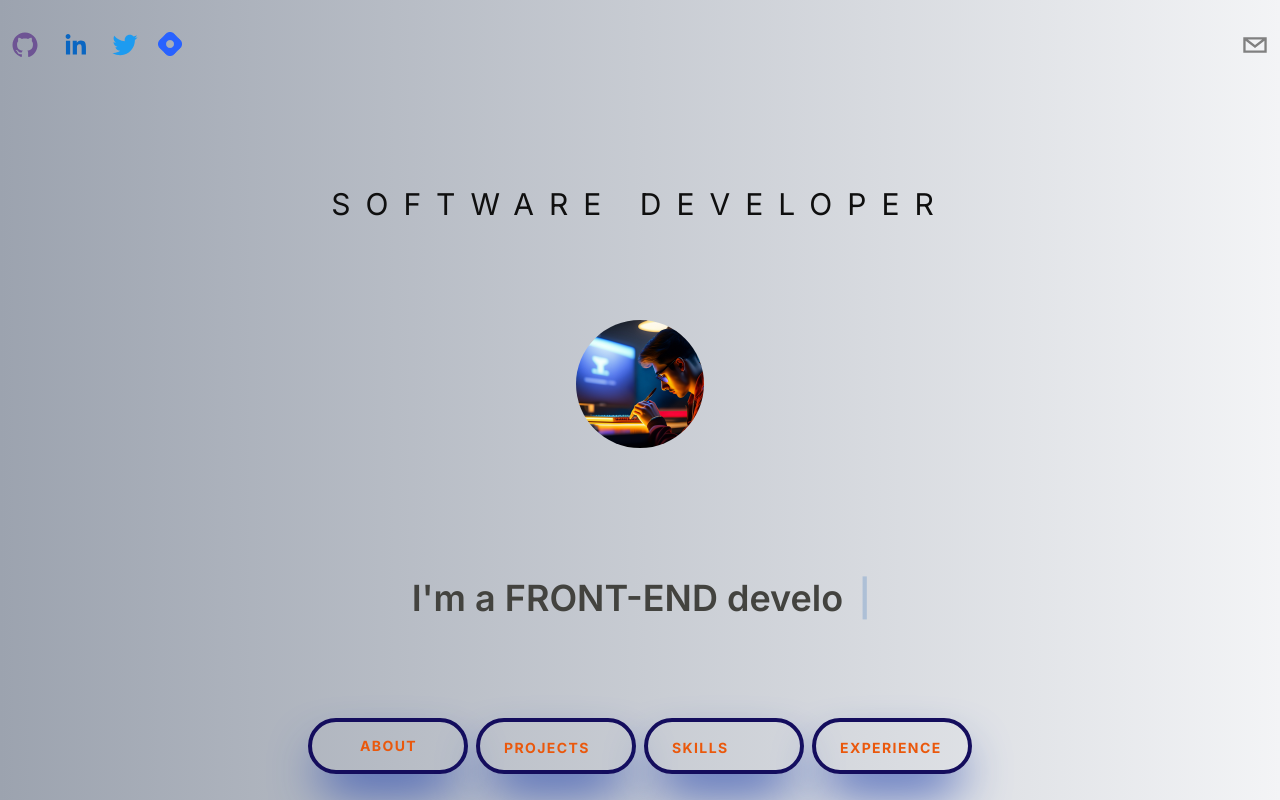
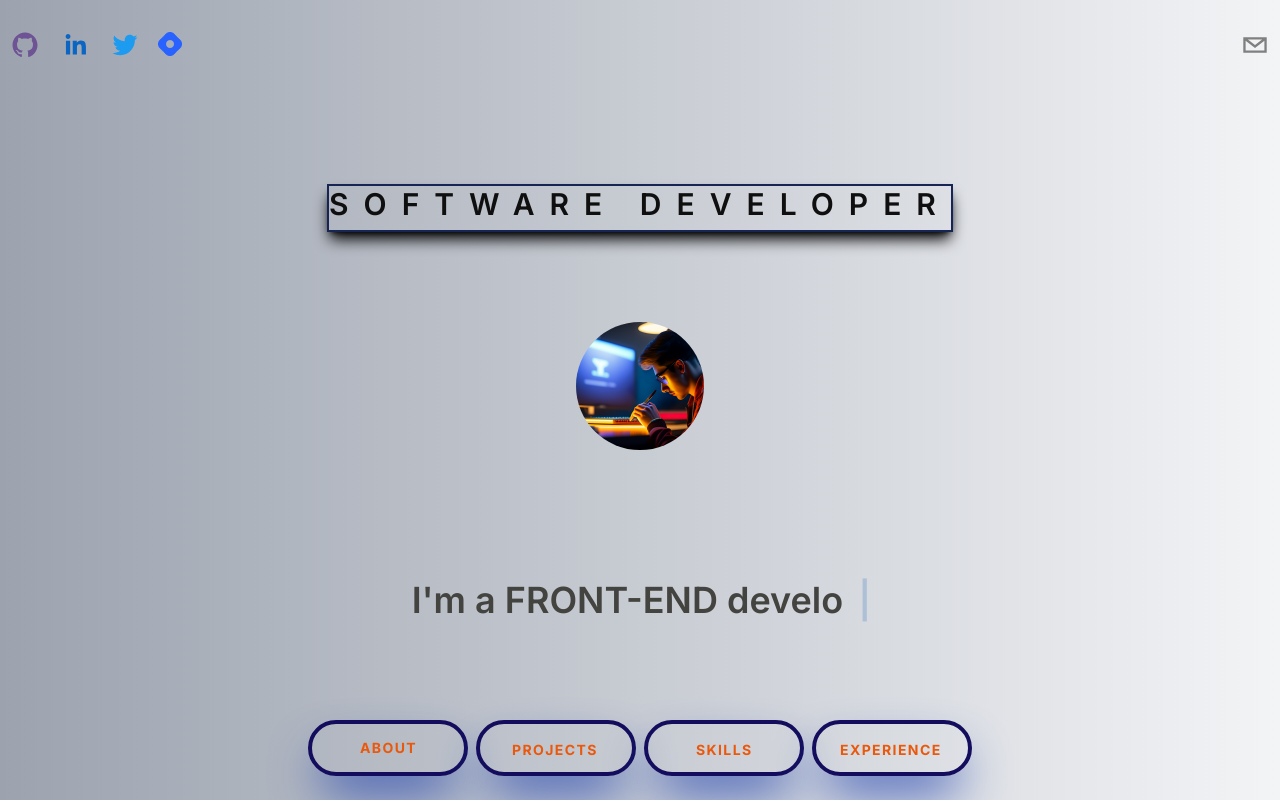
Before and after one commit to yashasvishukla127/portfolio-2ndtime, a Next.js app: page / in a window 1280 px wide. Shown: the top 800 px of the page. Built offline with nearby package versions, Linux system fonts and the light colour scheme.

Commit message:
added shadow and border at software devloper HERO SECTION

```diff
--- a/components/Hero.tsx
+++ b/components/Hero.tsx
@@ -26,7 +26,7 @@ const Hero = (props: Props) => {
 
         <div className='-translate-y-40'>
             <h1 className='uppercase text-3xl text-[#0f0f0f] pb-2 tracking-[15px]
-            translate-y-20 relative top-[-20px]'>Software developer</h1>
+            translate-y-20 relative top-[-20px] font-semibold shadow-black shadow-lg border-2 border-blue-950'>Software developer</h1>
 
 
             <BackgroundCircles />
@@ -52,13 +52,13 @@ const Hero = (props: Props) => {
                     <Link href= '#projects'> <button className='heroButton  shadow-blue-800 shadow-2xl before:ease relative flex h-14 w-40  overflow-hidden border-6
                      bg-transparent font-bold text-orange-600 shadow-2xl transition-all duration-300 before:absolute before:inset-0 before:border-12
                       before:border-[#FC6736] before:duration-100 before:ease-linear  hover:text-white hover:shadow-orange-800
-                      hover:before:border-[80px]'><span className='relative z-10'> Projects</span></button>  </Link>
+                      hover:before:border-[80px]'><span className='relative z-10 px-2'> Projects</span></button>  </Link>
 
 
                     <Link href= '#skills'> <button className='heroButton  shadow-blue-800 shadow-2xl before:ease relative flex h-14 w-40  overflow-hidden border-6
                      bg-transparent font-bold text-orange-600 shadow-2xl transition-all duration-300 before:absolute before:inset-0 before:border-12
                       before:border-[#FC6736] before:duration-100 before:ease-linear  hover:text-white hover:shadow-orange-800
-                      hover:before:border-[80px] '><span className='relative z-10'> Skills</span></button> </Link>
+                      hover:before:border-[80px] '><span className='relative z-10 px-6'> Skills</span></button> </Link>
 
                     <Link href= '#experience'> <button className=" heroButton shadow-blue-800 shadow-2xl before:ease relative flex h-14 w-40  overflow-hidden border-6
                      bg-transparent font-bold text-orange-600 shadow-2xl transition-all duration-300 before:absolute before:inset-0 before:border-12
```
